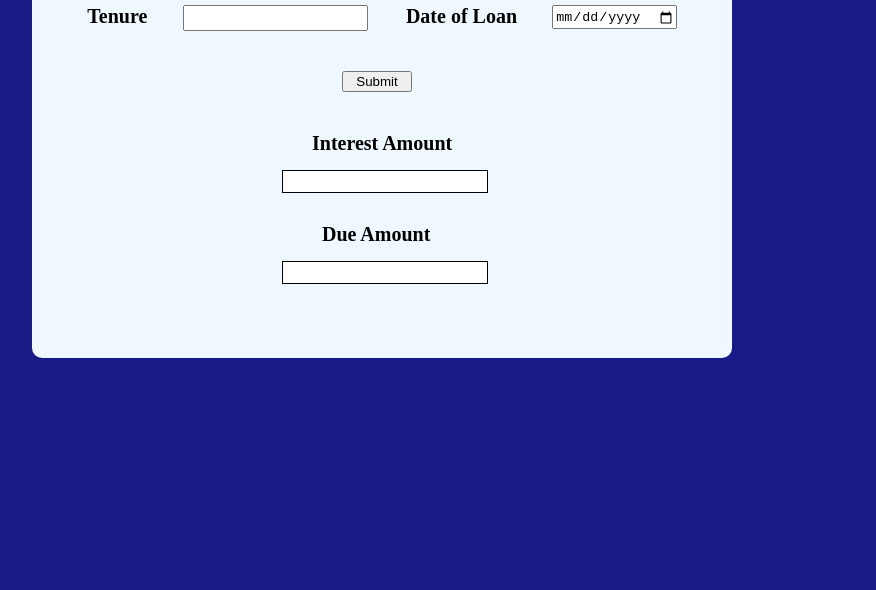
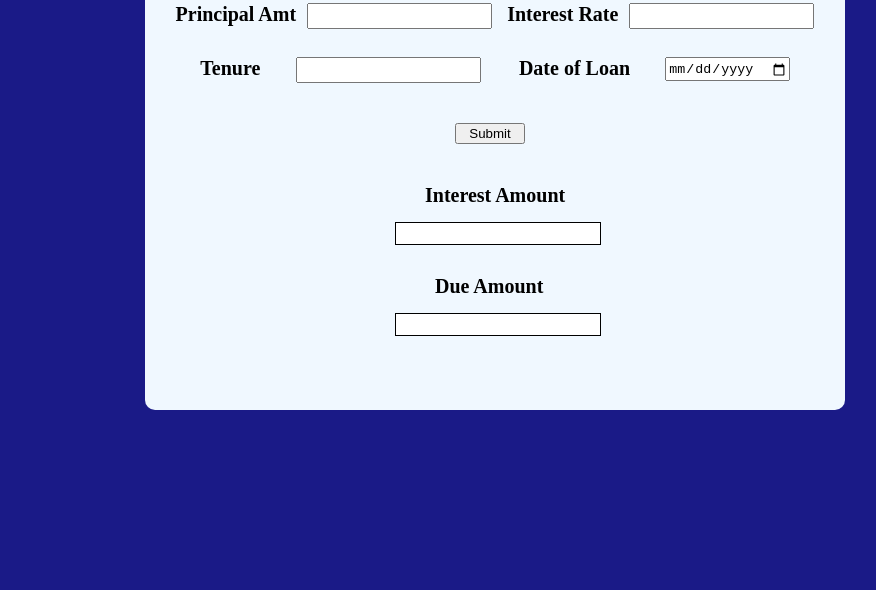
Before and after one commit to nikhiljain290903/Loan-Management-Calculator, a plain HTML site: page index.html in a window 1280 px wide. Shown: the part 210-800 px from the top of the page, without its empty margins (263-1139 px from the left). Drawn offline with Linux system fonts and the light colour scheme.

Commit message:
index.css

```diff
--- a/index.css
+++ b/index.css
@@ -2,16 +2,13 @@ body{
     background-color: rgb(26, 26, 135);
 }
 .box{
-    background-color: aliceblue;
+   background-color: aliceblue;
     position: relative;
-    top: 50%;
-    left: 50%;
-    transform: translate(-105%, -10%);
     height: 520px;
     width: 700px;
     border-radius: 10px;
-    margin-left: 390px;
-    margin-top: 100px;
+    margin: 100px;
+    margin-left: 400px;
 
 }
 h1{
```
